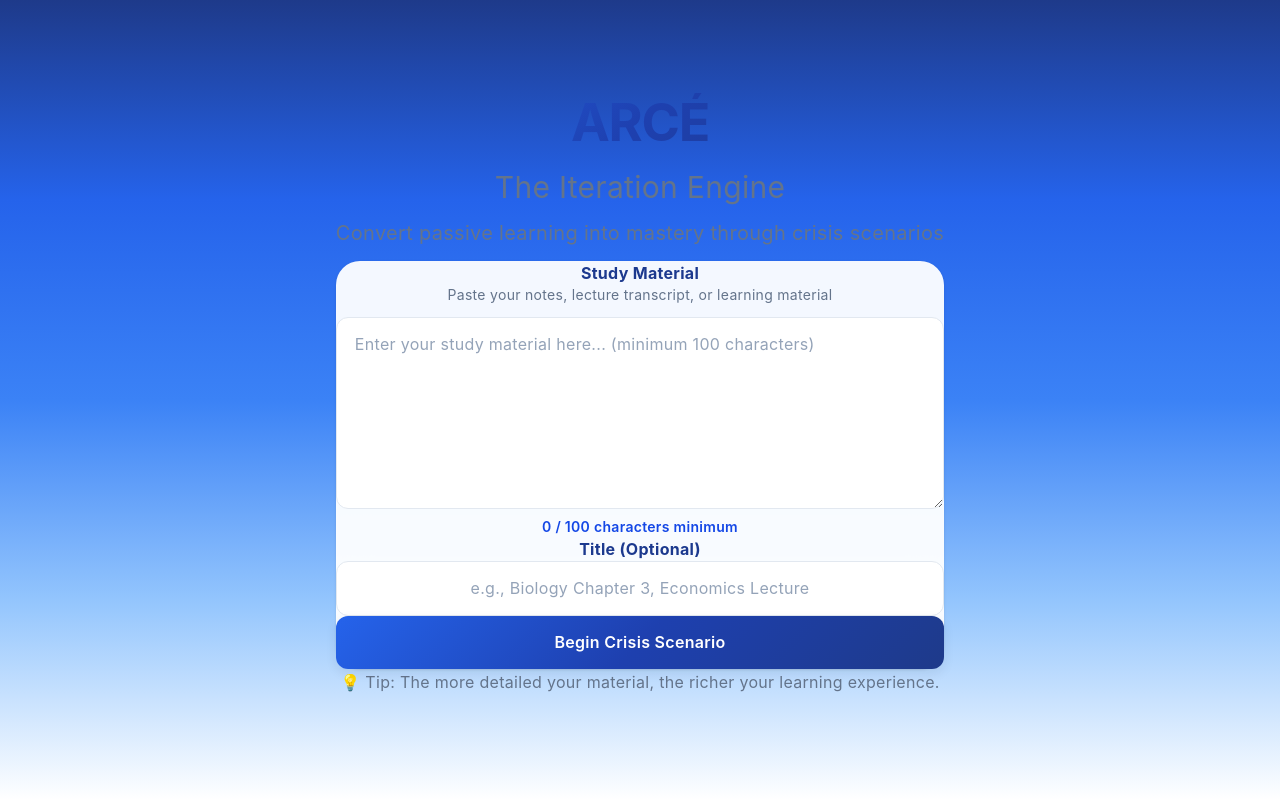
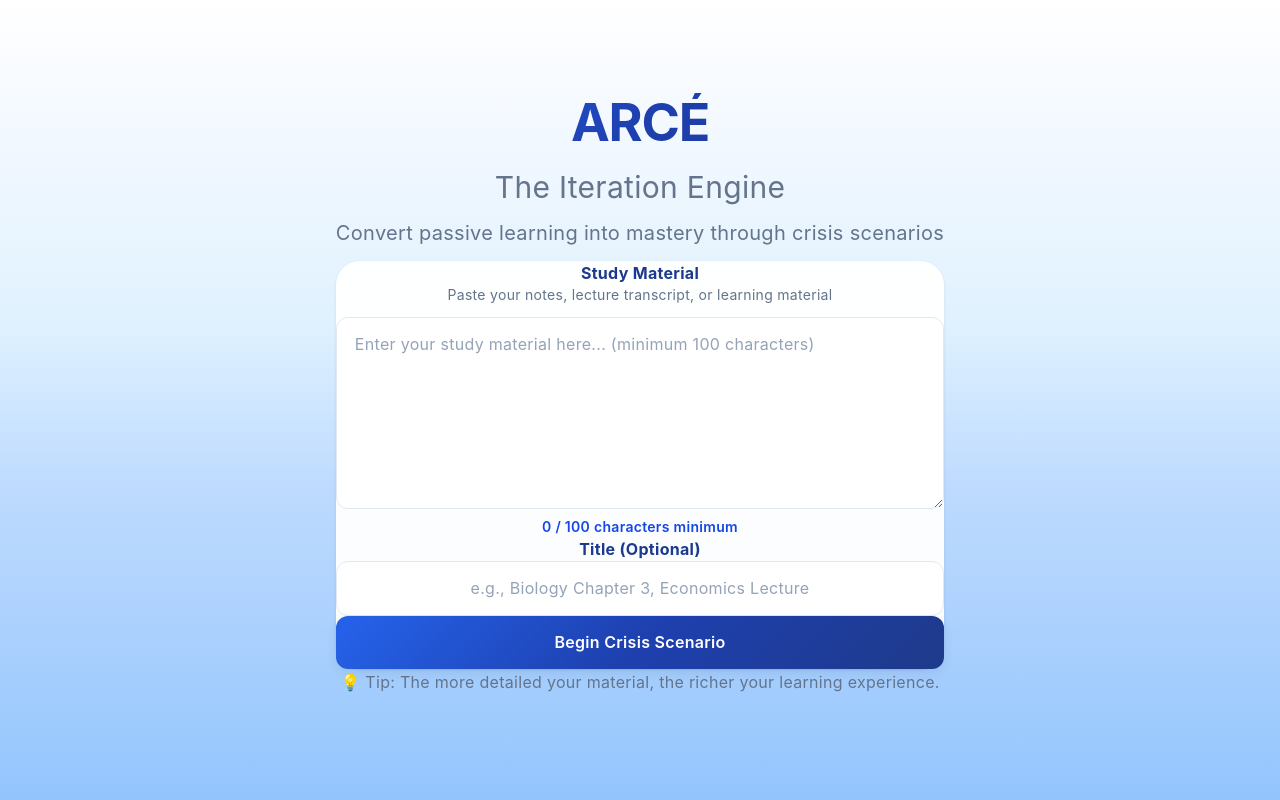
Before and after one commit to AustineIgunza/ACRE_FE_2_V_2, a Next.js app: page / in a window 1280 px wide. Built offline with nearby package versions, Linux system fonts and the light colour scheme.

Commit message:
fix: adjust blue-to-white gradient for better text readability - lighter gradient starting from white

```diff
--- a/src/app/globals.css
+++ b/src/app/globals.css
@@ -42,8 +42,8 @@
   --gradient-secondary: linear-gradient(135deg, #e3f2fd 0%, #f3f8ff 100%);
   --gradient-subtle: linear-gradient(180deg, #ffffff 0%, #f5f7fa 100%);
   --gradient-hover: linear-gradient(135deg, #1e40af 0%, #1e3a8a 100%);
-  --gradient-blue-white: linear-gradient(180deg, #1e3a8a 0%, #2563eb 25%, #3b82f6 50%, #93c5fd 75%, #ffffff 100%);
-  --gradient-blue-white-alt: linear-gradient(135deg, #0c2340 0%, #1e40af 30%, #3b82f6 60%, #e0f2fe 90%, #ffffff 100%);
+  --gradient-blue-white: linear-gradient(180deg, #ffffff 0%, #f0f7ff 20%, #e0f2fe 40%, #bfdbfe 60%, #93c5fd 100%);
+  --gradient-blue-white-alt: linear-gradient(135deg, #ffffff 0%, #f0f7ff 25%, #e0f2fe 50%, #bfdbfe 75%, #93c5fd 100%);
 
   /* Premium Shadows - Apple Style */
   --shadow-xs: 0 1px 2px rgba(15, 23, 42, 0.05);
```
Also changed, not shown: 1 other file (tests, documents, lock files or other folders).
